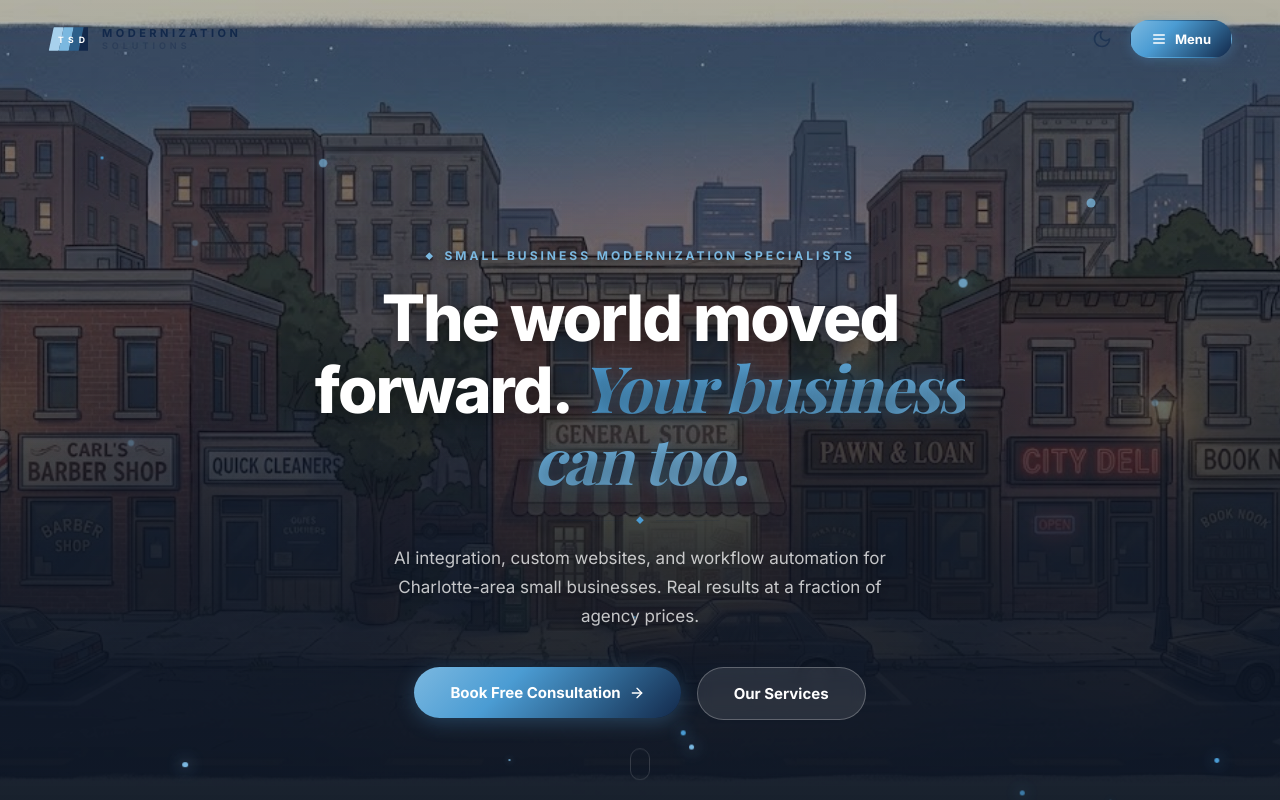
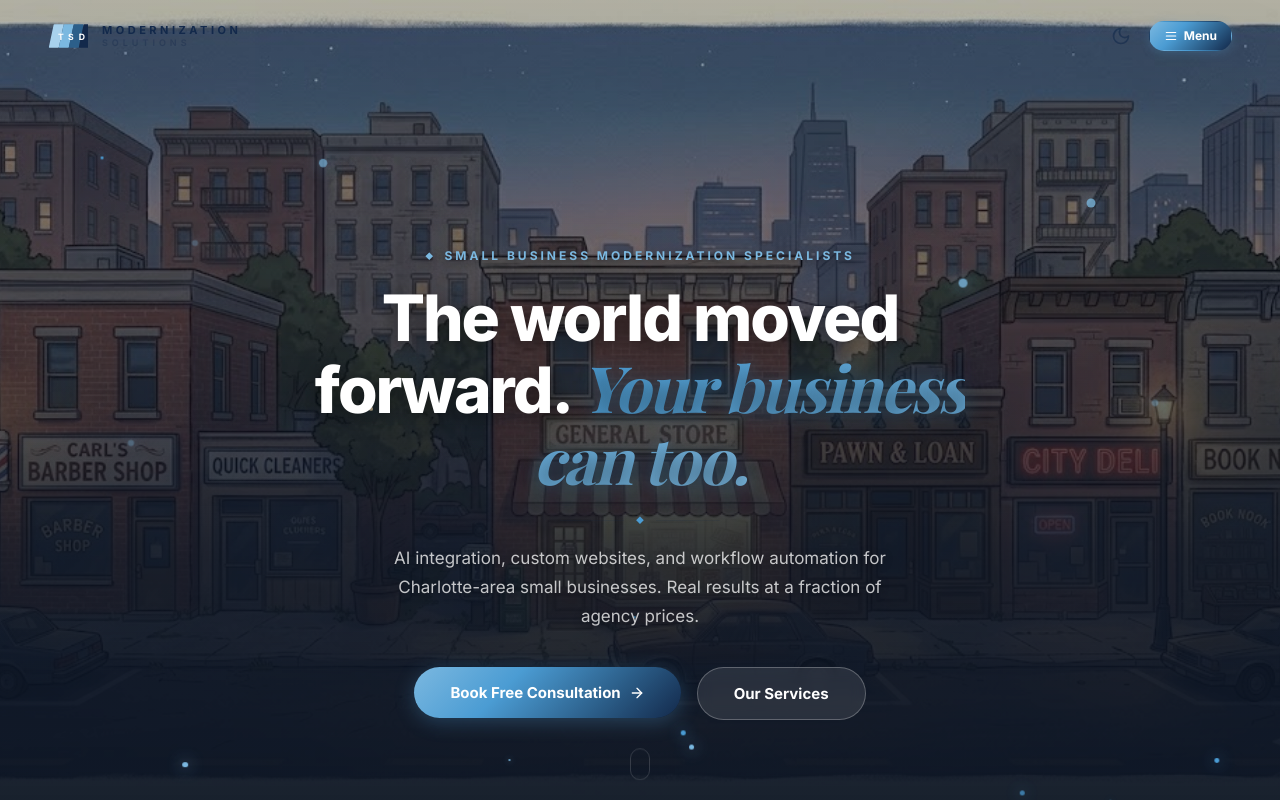
Before and after one commit to nashyD/tsd-modernization-solutions, a React (Vite) app in the folder tsd-modernization/: page / in a window 1280 px wide. Shown: the top 800 px of the page. Built offline with nearby package versions, Linux system fonts and the light colour scheme; a web font is replaced by a local one.

Commit message:
Slim down Menu button — smaller padding, font, and icons
Co-Authored-By: Claude Opus 4.6 (1M context) <noreply@anthropic.com>

```diff
--- a/tsd-modernization/src/Layout.jsx
+++ b/tsd-modernization/src/Layout.jsx
@@ -77,16 +77,17 @@ export default function Layout() {
           <div ref={menuRef} style={{ position: "relative" }}>
             <button onClick={() => setMenuOpen(!menuOpen)} style={{
               background: menuOpen ? v("surface") : C.gradientPrism,
-              border: menuOpen ? `1.5px solid ${v("surface-border")}` : "1.5px solid transparent",
+              border: menuOpen ? `1px solid ${v("surface-border")}` : "1px solid transparent",
               cursor: "pointer",
               color: menuOpen ? v("text") : "#fff",
-              padding: "10px 20px", borderRadius: "100px",
-              display: "flex", alignItems: "center", gap: "8px",
-              fontSize: "13px", fontWeight: 700, fontFamily: "var(--font-body)",
+              padding: "7px 14px", borderRadius: "100px",
+              display: "flex", alignItems: "center", gap: "6px",
+              fontSize: "12px", fontWeight: 700, fontFamily: "var(--font-body)",
               transition: "all 0.2s ease",
-              boxShadow: menuOpen ? "none" : "0 2px 12px rgba(75,156,211,0.3)",
+              boxShadow: menuOpen ? "none" : "0 2px 10px rgba(75,156,211,0.25)",
+              lineHeight: 1,
             }} aria-label="Navigation menu">
-              {menuOpen ? <XIcon size={16} /> : <MenuIcon size={16} />}
+              {menuOpen ? <XIcon size={14} /> : <MenuIcon size={14} />}
               Menu
             </button>
 
```
